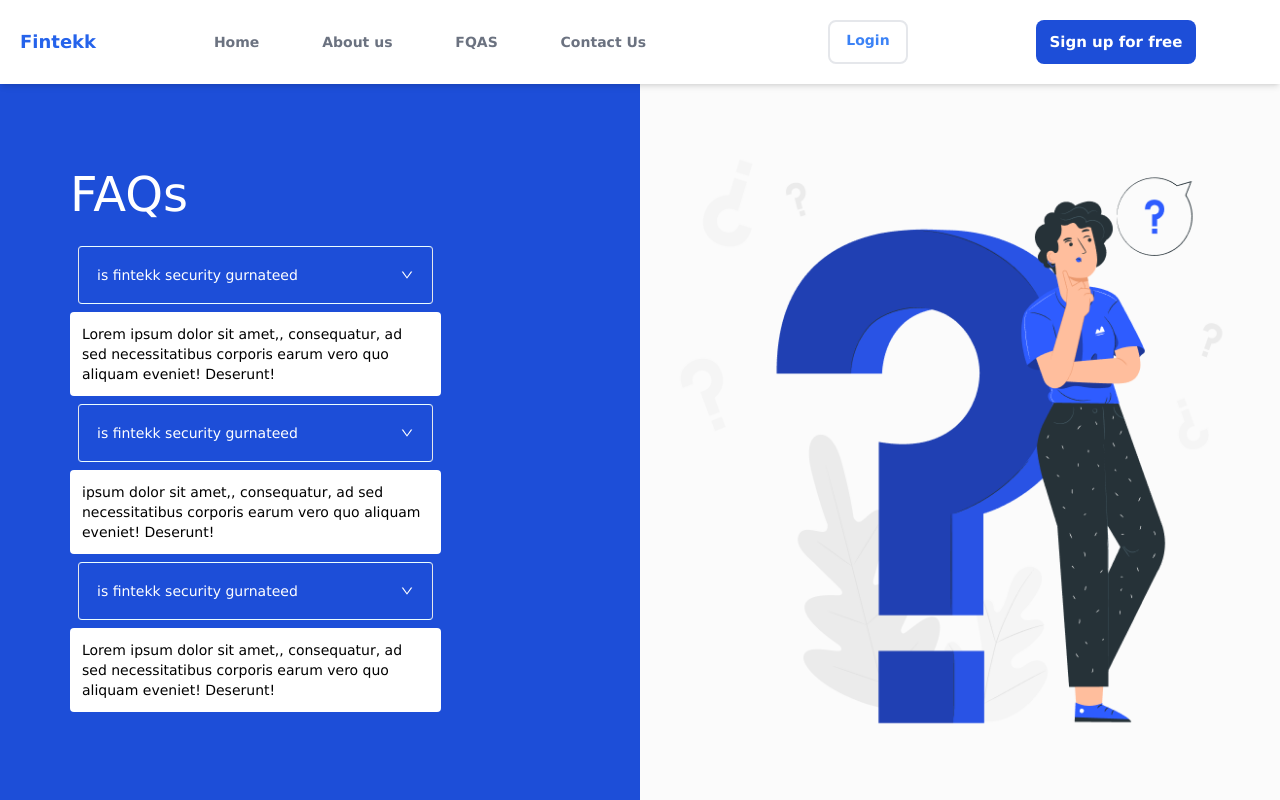
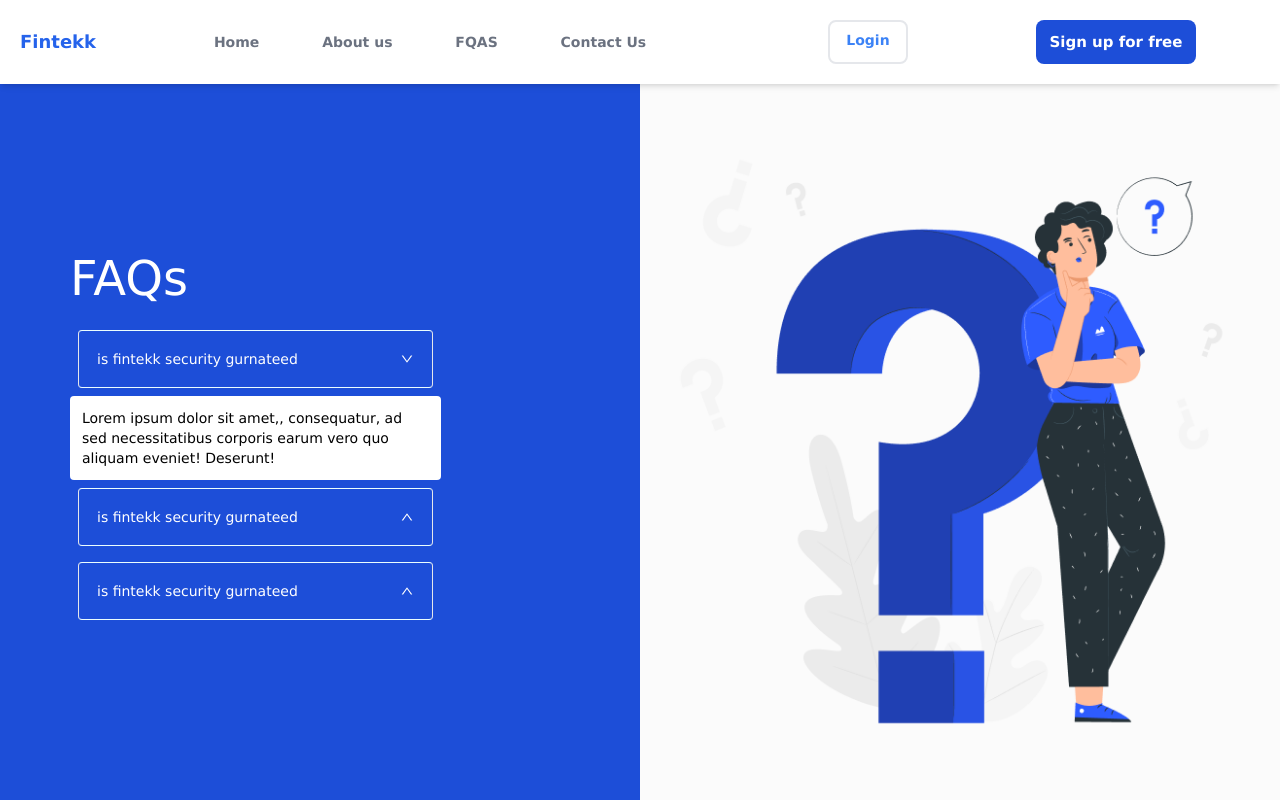
Before and after one commit to goodylove/Fintech-landing-page, a React (Vite) app: page / in a window 1280 px wide. Both pictures are taken after a click on the icon 407 px from the left and 2212 px from the top of the page. Shown: the part 1812-2612 px from the top of the page. Built offline with nearby package versions, Linux system fonts and the light colour scheme.

Commit message:
correction

```diff
--- a/src/components/faq/Questions.jsx
+++ b/src/components/faq/Questions.jsx
@@ -1,18 +1,20 @@
 import React, { useState } from "react";
 import { AiOutlineDown, AiOutlineUp } from "react-icons/ai";
 
-const Question = ({ text, onClick, icon, show }) => {
-  // const [show, setShow] = useState(false);
-  // const [icon, setIcon] = useState(false);
+const Question = ({ text }) => {
+  const [show, setShow] = useState(false);
+  const [icon, setIcon] = useState(false);
 
-  // const handleClick = (e) => {
-  //   console.log(e);
-  //   setIcon((prev) => {
-  //     return !prev;
-  //   });
-  //   setShow((prev) => {
-  //     return !prev;
-  //   });
+  const handleClick = (e) => {
+    console.log(e);
+    setIcon((prev) => {
+      return !prev;
+    });
+    setShow((prev) => {
+      return !prev;
+    });
+  };
+
   return (
     <div>
       <ul className="flex justify-center w-full flex-col">
@@ -21,9 +23,9 @@ const Question = ({ text, onClick, icon, show }) => {
             <span> is fintekk security gurnateed</span>
             <div>
               {icon ? (
-                <AiOutlineDown onClick={() => onClick()} />
+                <AiOutlineDown onClick={handleClick} />
               ) : (
-                <AiOutlineUp onClick={onClick} />
+                <AiOutlineUp onClick={handleClick} />
               )}
             </div>
           </div>
--- a/src/components/faq/index.jsx
+++ b/src/components/faq/index.jsx
@@ -5,19 +5,6 @@ import Illustrator from "../../.././public/illustration.png";
 import Question from "./Questions";
 
 const Faq = () => {
-  const [show, setShow] = useState(false);
-  const [icon, setIcon] = useState(false);
-
-  const handleClick = (e) => {
-    console.log(e);
-    setIcon((prev) => {
-      return !prev;
-    });
-    setShow((prev) => {
-      return !prev;
-    });
-  };
-
   return (
     <div className="w-full flex  h-auto  md:mt-10">
       <div className=" w-[100%] md:flex-row-reverse  flex  flex-col">
@@ -29,23 +16,14 @@ const Faq = () => {
             <div className="flex p-10 justify-center flex-col md:pl-[70px] ">
               <h1 className="text-5xl text-start mb-5 text-white">FAQs</h1>
               <Question
-                onClick={(e) => handleClick(e)}
-                icon={icon}
-                show={show}
                 text="Lorem ipsum dolor sit amet,, consequatur, ad sed necessitatibus
               corporis earum vero quo aliquam eveniet! Deserunt!"
               />
               <Question
-                onClick={(e) => handleClick(e)}
-                icon={icon}
-                show={show}
                 text="  ipsum dolor sit amet,, consequatur, ad sed necessitatibus
               corporis earum vero quo aliquam eveniet! Deserunt!"
               />
               <Question
-                onClick={(e) => handleClick(e)}
-                icon={icon}
-                show={show}
                 text=" Lorem ipsum dolor sit amet,, consequatur, ad sed necessitatibus
               corporis earum vero quo aliquam eveniet! Deserunt!"
               />
```
